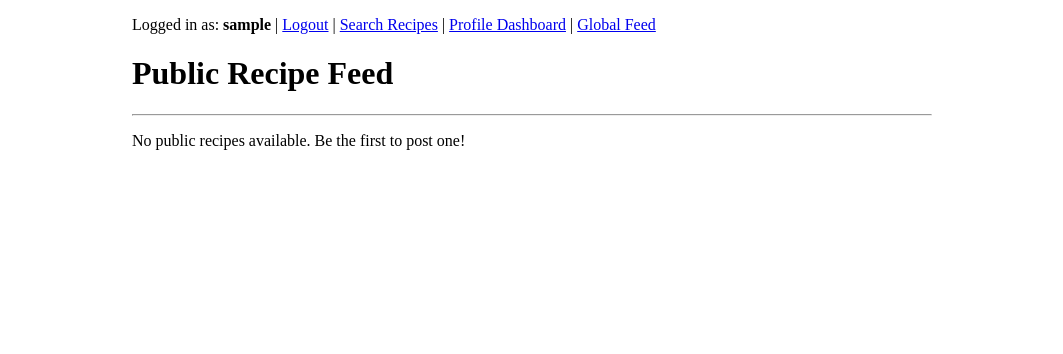
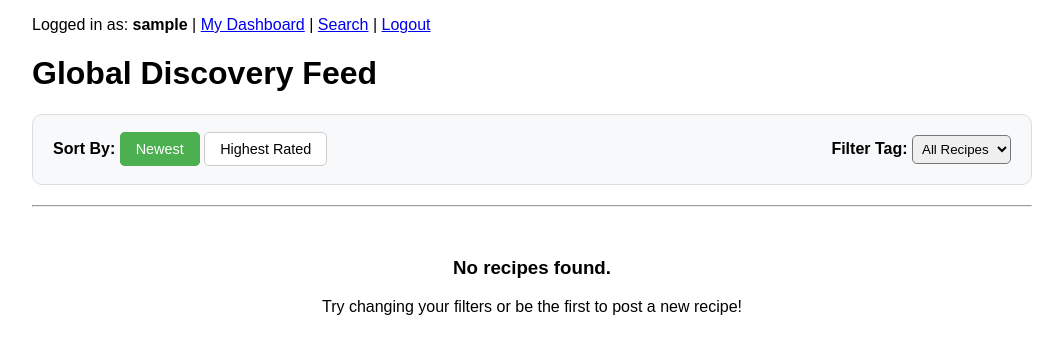
Before and after one commit to Javan27/CSC330-RecipeHub, a Flask app: page /feed in a window 1280 px wide. Shown: the top 354 px of the page, without its empty margins (108-1171 px from the left). Run offline with Flask 3, Linux system fonts and the light colour scheme; the visitor is signed in with stand-in values (Sample User, id 1); data that the repository does not hold is empty.

Commit message:
Update feed.html
Sort & Filter Navigation [Feature: Global Feed Controls]: Added a dedicated toolbar that allows users to toggle between "Newest" and "Highest Rated" with a single click. It also includes a dropdown to filter the entire feed by dietary tags like "Vegan" or "Keto."

Dynamic Card Layout [Feature: Grid System]: Each recipe is now housed in a distinct card. We’ve added logic to show a "High Rated" badge if the average rating is 4.5 or higher.

Interactive State [Bug Fix: UI Feedback]: The buttons now visually reflect the "Active" state (e.g., if you are sorting by Newest, that button stays highlighted) so the user knows exactly what they are looking at.

Detailed Previews: Each card now displays the creator, the tag, the calorie count, and the average rating immediately.

```diff
--- a/templates/feed.html
+++ b/templates/feed.html
@@ -3,49 +3,89 @@
 <head>
     <meta charset="UTF-8">
     <meta name="viewport" content="width=device-width, initial-scale=1.0">
-    <title>Public Recipe Feed</title>
+    <title>Global Recipe Feed</title>
     <style>
-        .recipe-card { border: 1px solid #ccc; padding: 15px; margin: 10px 0; border-radius: 8px; background-color: #fcfcfc; }
-        .feed-container { max-width: 800px; margin: 0 auto; }
+        .feed-container { max-width: 1000px; margin: 0 auto; font-family: sans-serif; }
+        .toolbar { background: #f8f9fa; padding: 20px; border-radius: 10px; margin-bottom: 20px; display: flex; gap: 20px; align-items: center; border: 1px solid #ddd; }
+        .recipe-grid { display: grid; grid-template-columns: repeat(auto-fill, minmax(300px, 1fr)); gap: 20px; }
+        .recipe-card { border: 1px solid #eee; padding: 20px; border-radius: 12px; background: white; box-shadow: 0 4px 6px rgba(0,0,0,0.05); transition: transform 0.2s; position: relative; }
+        .recipe-card:hover { transform: translateY(-5px); box-shadow: 0 6px 12px rgba(0,0,0,0.1); }
+        .tag-badge { background: #e1f5fe; color: #0277bd; padding: 4px 10px; border-radius: 20px; font-size: 0.8em; font-weight: bold; }
+        .rating-badge { color: #f1c40f; font-weight: bold; }
+        .sort-btn { padding: 8px 15px; border: 1px solid #ccc; border-radius: 5px; background: white; cursor: pointer; text-decoration: none; color: black; font-size: 0.9em; }
+        .sort-btn.active { background: #4CAF50; color: white; border-color: #4CAF50; }
+        .creator-info { font-size: 0.85em; color: #666; margin-bottom: 10px; }
     </style>
 </head>
 <body>
     <div class="feed-container">
-        <p>Logged in as: <strong>{{ username }}</strong> |
-            <a href="/logout">Logout</a> |
-            <a href="/search">Search Recipes</a> |
-            <a href="/">Profile Dashboard</a> |
-            <a href="/feed">Global Feed</a>
+        <p>
+            Logged in as: <strong>{{ username }}</strong> |
+            <a href="/">My Dashboard</a> |
+            <a href="/search">Search</a> |
+            <a href="/logout">Logout</a>
         </p>
 
-        <h1>Public Recipe Feed</h1>
+        <h1>Global Discovery Feed</h1>
+
+        <div class="toolbar">
+            <div>
+                <strong>Sort By:</strong>
+                <a href="/feed?sort=newest&tag={{ current_tag }}" class="sort-btn {{ 'active' if current_sort == 'newest' }}">Newest</a>
+                <a href="/feed?sort=highest_rated&tag={{ current_tag }}" class="sort-btn {{ 'active' if current_sort == 'highest_rated' }}">Highest Rated</a>
+            </div>
+
+            <div style="margin-left: auto;">
+                <strong>Filter Tag:</strong>
+                <select onchange="location = this.value;" style="padding: 5px; border-radius: 5px;">
+                    <option value="/feed?sort={{ current_sort }}">All Recipes</option>
+                    {% for tag in ['keto', 'sugar-free', 'protein', 'nut-free', 'vegan'] %}
+                        <option value="/feed?sort={{ current_sort }}&tag={{ tag }}" {{ 'selected' if current_tag == tag }}>
+                            {{ tag|capitalize }}
+                        </option>
+                    {% endfor %}
+                </select>
+            </div>
+        </div>
+
         <hr>
 
         {% if recipes %}
-            <div id="recipe-grid">
+            <div class="recipe-grid">
                 {% for recipe in recipes %}
                     <div class="recipe-card">
-                        <h2><a href="/recipe/{{ recipe.id }}">{{ recipe.name }}</a></h2>
-                        <p><em>By: {{ recipe.owner.username }}</em></p>
-                        <p><strong>Servings:</strong> {{ recipe.servings }}</p>
-                        <p><strong>Tags:</strong> {{ recipe.tags or 'None' }}</p>
+                        <div class="creator-info">Shared by: @{{ recipe.owner.username }}</div>
+                        <h2 style="margin: 0 0 10px 0;"><a href="/recipe/{{ recipe.id }}" style="text-decoration: none; color: #2c3e50;">{{ recipe.name }}</a></h2>
 
-                        <p><strong>Top Ingredients:</strong></p>
-                        <ul>
-                            {% for ingredient in recipe.ingredients[:3] %}
-                                <li>{{ ingredient.name }}</li>
-                            {% endfor %}
-                            {% if recipe.ingredients|length > 3 %}
-                                <li>...and {{ recipe.ingredients|length - 3 }} more</li>
+                        <div style="margin-bottom: 15px;">
+                            {% if recipe.tags %}
+                                <span class="tag-badge">{{ recipe.tags|capitalize }}</span>
                             {% endif %}
-                        </ul>
+                            <span style="margin-left: 10px; font-size: 0.9em; color: #888;">{{ recipe.calories }} Cal</span>
+                        </div>
 
-                        <a href="/recipe/{{ recipe.id }}"><button>View Full Recipe & Comments</button></a>
+                        <div style="display: flex; justify-content: space-between; align-items: center;">
+                            <span class="rating-badge">
+                                {% set total = 0 %}
+                                {% if recipe.ratings %}
+                                    {# This is a quick average calculation for the card view #}
+                                    ⭐ {{ (recipe.ratings|sum(attribute='stars') / recipe.ratings|length)|round(1) }}
+                                {% else %}
+                                    <span style="color: #ccc; font-weight: normal;">No ratings</span>
+                                {% endif %}
+                            </span>
+                            <a href="/recipe/{{ recipe.id }}" style="text-decoration: none;">
+                                <button style="background: #fdfdfd; border: 1px solid #ddd; padding: 5px 12px; border-radius: 5px; cursor: pointer;">View Recipe</button>
+                            </a>
+                        </div>
                     </div>
                 {% endfor %}
             </div>
         {% else %}
-            <p>No public recipes available. Be the first to post one!</p>
+            <div style="text-align: center; margin-top: 50px;">
+                <h3>No recipes found.</h3>
+                <p>Try changing your filters or be the first to post a new recipe!</p>
+            </div>
         {% endif %}
     </div>
 </body>
```
